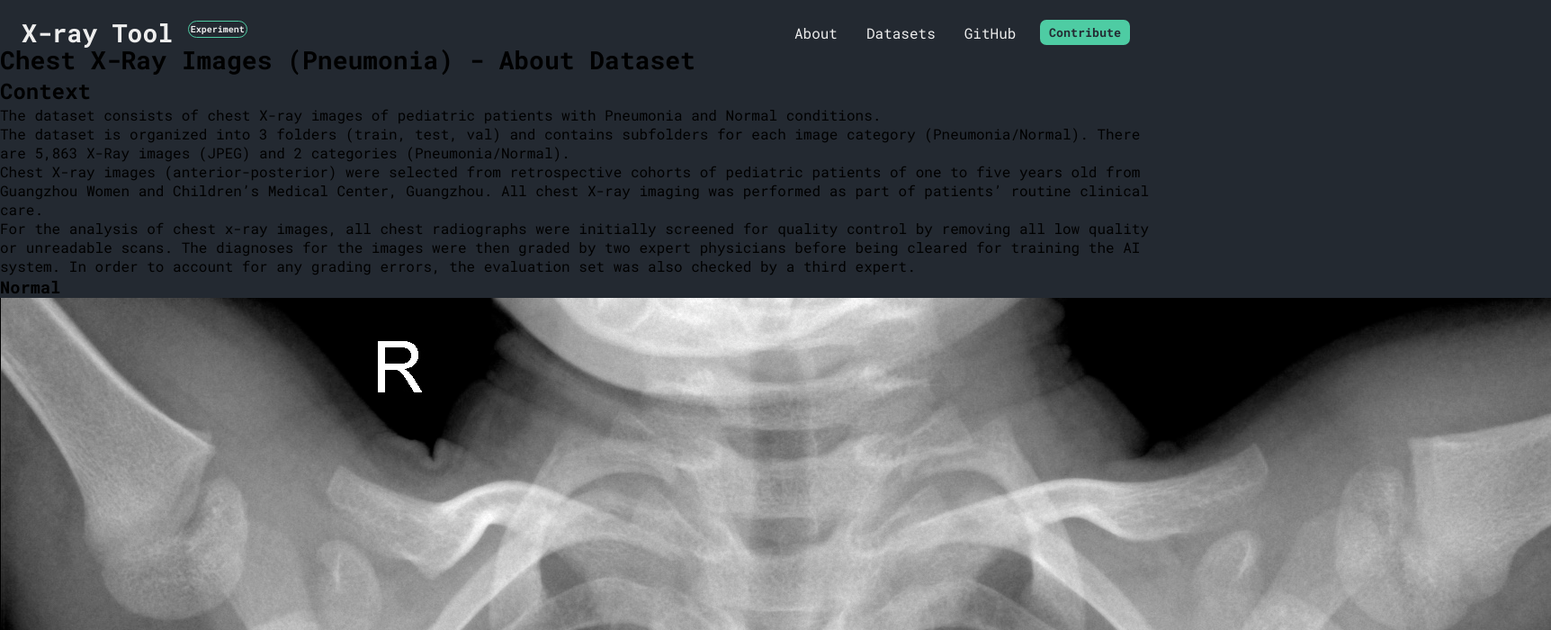
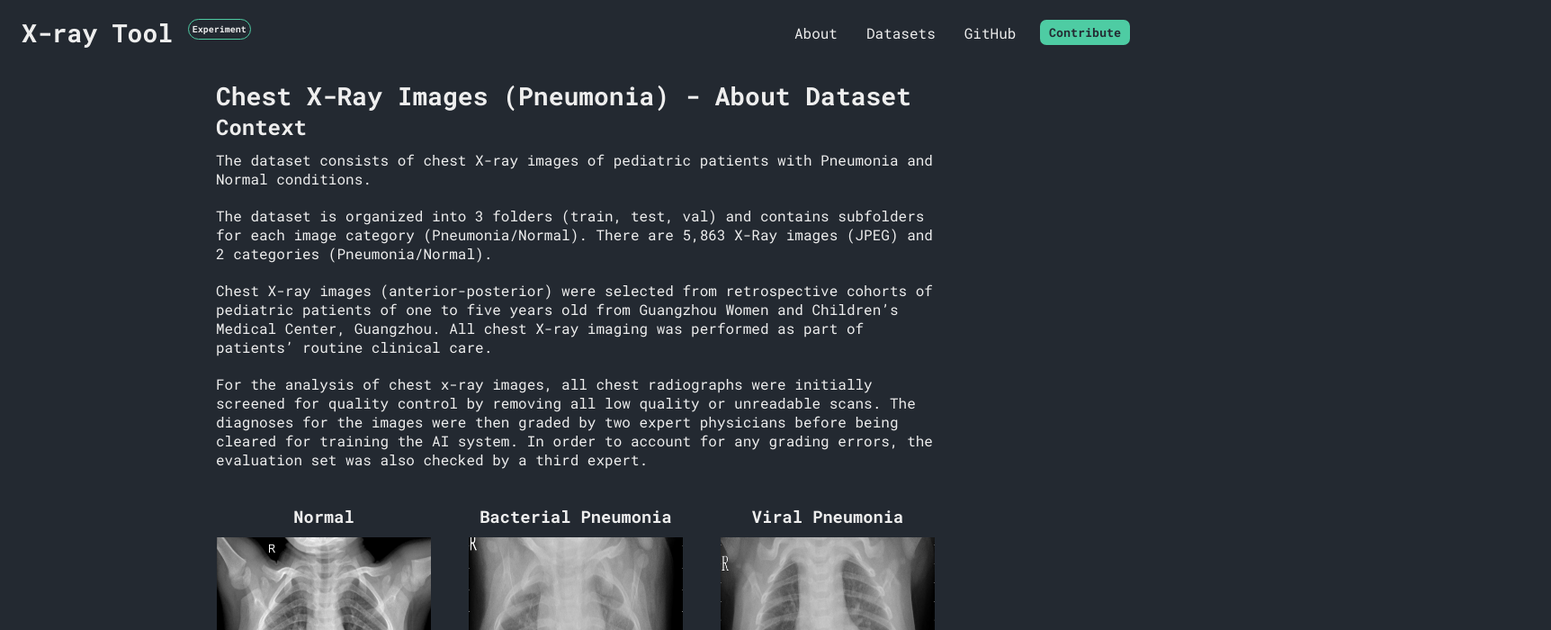
Before and after one commit to shantanuk7/x-ray-reading-tool, a Next.js app: page /dataset in a window 1280 px wide. Shown: the top 700 px of the page at 90% size, 1724 px wide, since content can reach past the window. Built offline with nearby package versions, Linux system fonts and the light colour scheme.

Commit message:
Add files via upload
CSS
changes

```diff
--- a/src/app/globals.css
+++ b/src/app/globals.css
@@ -9,8 +9,17 @@
   box-sizing: border-box;
   padding: 0;
   margin: 0;
+
+}
+body {
+  scrollbar-width: none; /* Firefox */
+  -ms-overflow-style: none; /* Internet Explorer 10+ */
 }
 
+/* For WebKit-based browsers (Chrome, Safari, Opera) */
+body::-webkit-scrollbar {
+  display: none;
+}
 h1{
   font-size: 1.75em;
 }
@@ -58,7 +67,7 @@ header > h1{
 header > h1 >sup{
   border: 1px solid var(--accent-teal);
   border-radius: 25px;
-  padding: 2px;
+  padding: 4px;
   font-size: 10px;
   margin: 0;
 }
@@ -186,3 +195,63 @@ main {
 .about a:hover {
   text-decoration: underline;
 }
+
+
+/*=============== Dataset ============== */
+.dataset{
+  width: 100%;
+}
+
+.container {
+  max-width: 800px;
+  margin: 0 auto;
+  color: var(--neutral-white);
+}
+.container > h1{
+  margin-top: 5%;
+}
+.section {
+  margin-bottom: 40px;
+}
+
+.section h2 {
+  margin-bottom: 10px;
+}
+
+.section p {
+  margin-bottom: 20px;
+}
+
+.citation {
+  font-style: italic;
+}
+
+.container a {
+  color: var(--accent-teal);
+  text-decoration: none;
+}
+
+.container a:hover {
+  text-decoration: underline;
+}
+
+.image-row {
+  display: flex;
+  justify-content: space-between;
+}
+
+.image-container {
+  text-align: center;
+  width: 30%;
+  margin-bottom: 50px;
+}
+
+.image-container img {
+  max-width: 100%;
+  height: 100%;
+  border: 1px solid var(--primary-dark); /* Example border style */
+}
+
+.image-container h3 {
+  margin-bottom: 10px;
+}
```
